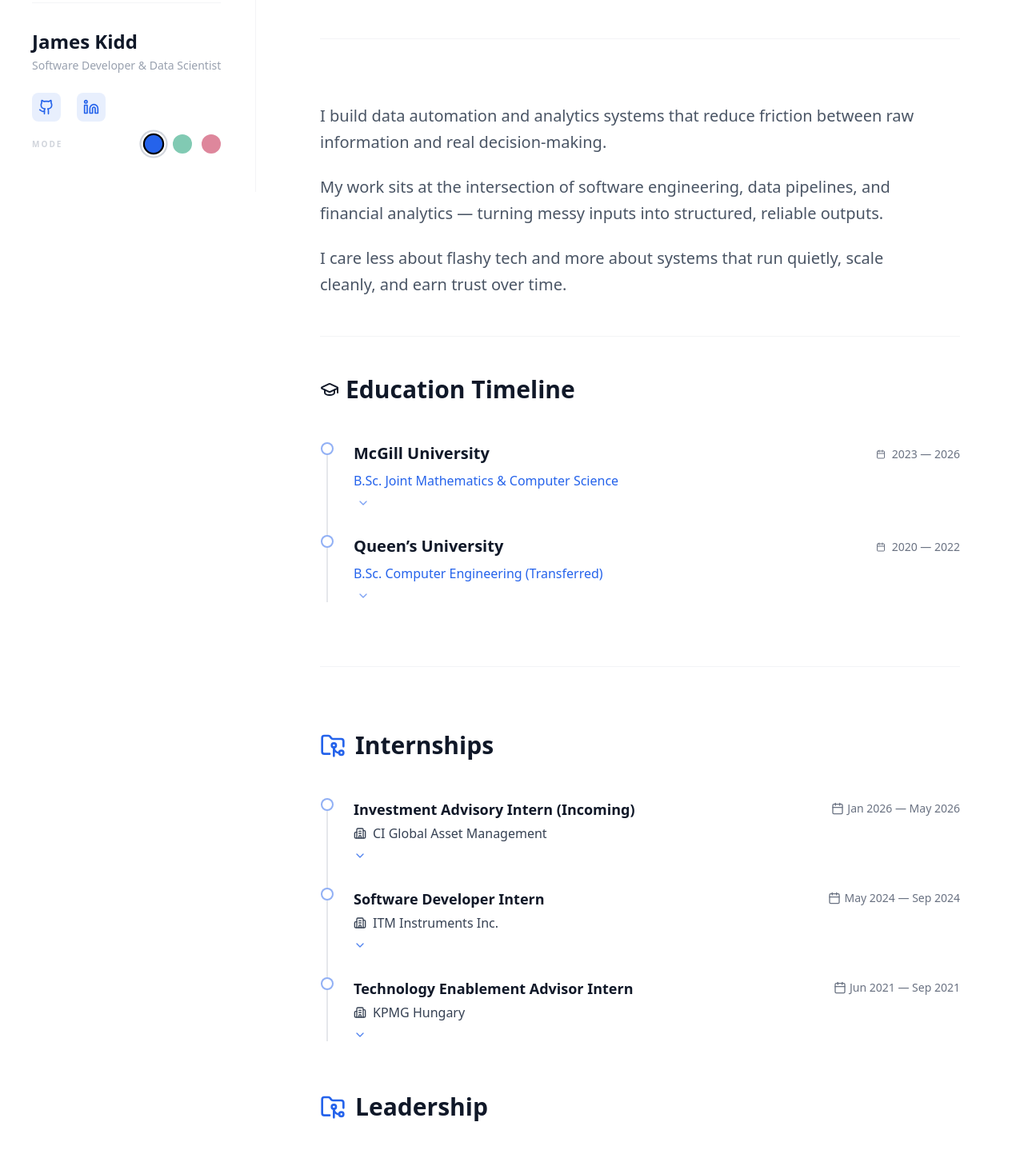
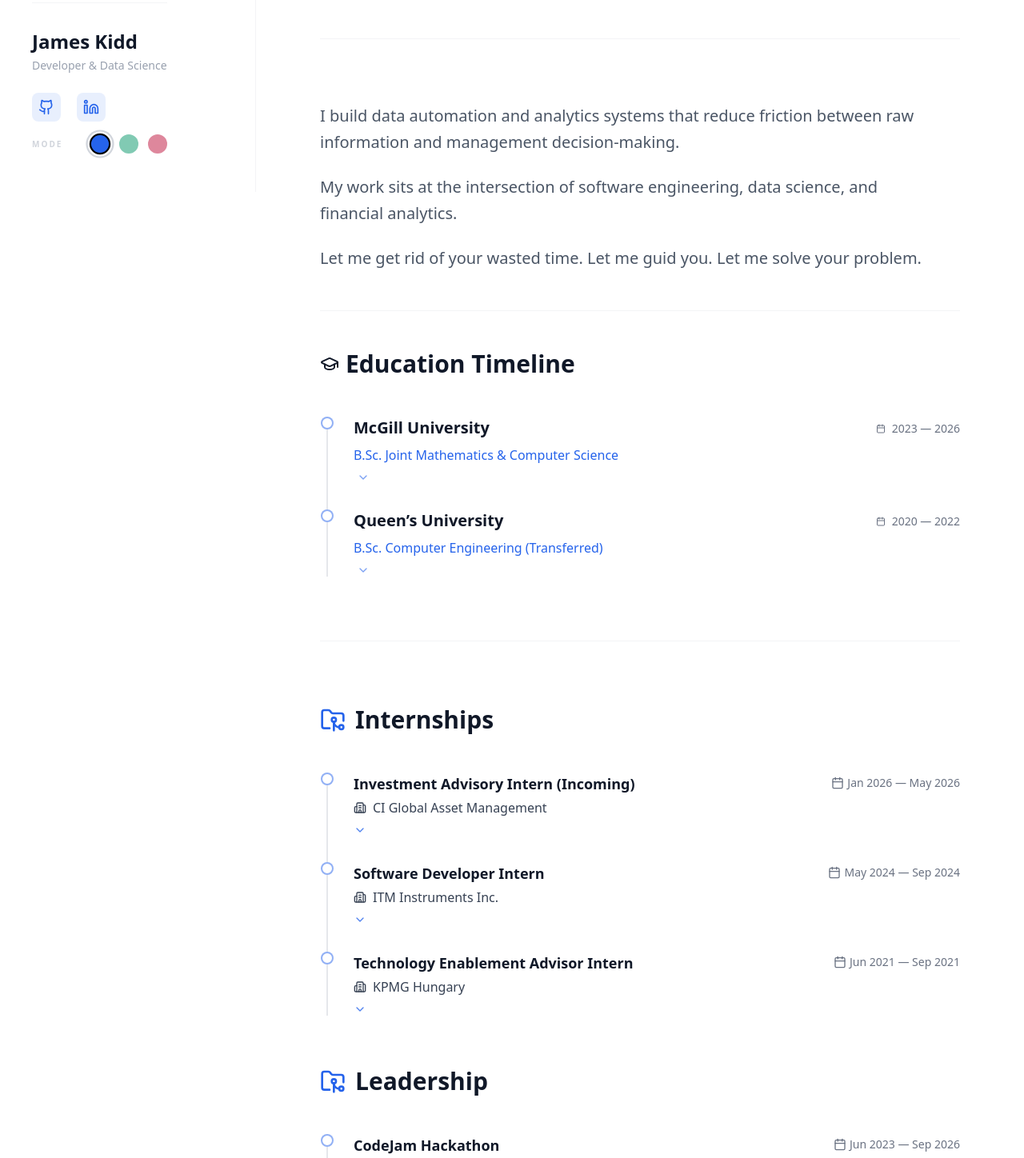
Before and after one commit to james-kidd/jameskidd.ca, a React (Vite) app: page / in a window 1280 px wide. Shown: the part 560-2008 px from the top of the page at 80% size. Built offline with nearby package versions, Linux system fonts and the light colour scheme.

Commit message:
"format dummy data"

```diff
--- a/src/data/index.js
+++ b/src/data/index.js
@@ -2,9 +2,10 @@
 
 export const heroData = {
   name: "James Kidd",
-  title: "Software Developer & Data Scientist",
+  title: "Developer & Data Science",
   tagline:
-    "I build data-driven systems, internal tooling, and scalable software with a focus on clarity and performance.",
+    "Welcome to my local space. If recrutier, download my resume or send me a message below. For contractual job, refer to site email."
+    ,
   resumeLink: "/assets/resume.pdf",
   socials: {
     github: "https://github.com/james-kidd/",
@@ -16,11 +17,10 @@ export const heroData = {
 export const aboutData = {
   banner: "/assets/about-banner.jpg", // You can remove this if you prefer a clean text look
 
-  // The "Selling Point" Intro
   intro: [
-    "I build data automation and analytics systems that reduce friction between raw information and real decision-making.",
-    "My work sits at the intersection of software engineering, data pipelines, and financial analytics — turning messy inputs into structured, reliable outputs.",
-    "I care less about flashy tech and more about systems that run quietly, scale cleanly, and earn trust over time."
+    "I build data automation and analytics systems that reduce friction between raw information and management decision-making.",
+    "My work sits at the intersection of software engineering, data science, and financial analytics.",
+    "Let me get rid of your wasted time. Let me guid you. Let me solve your problem. "
   ],
 
   education: {
@@ -90,8 +90,8 @@ export const experienceData = {
       title: "Investment Advisory Intern (Incoming)",
       company: "CI Global Asset Management",
       description:
-        "Incoming internship focused on investment advisory and portfolio analysis within a global asset management firm. Will be leveraging financial data tools to support strategic decision-making.",
-      skills: ["Financial Analysis", "Data Analysis", "Bloomberg", "Excel"],
+        "Incoming internship.",
+      skills: ["Financial Analysis", "Bloomberg", "Excel"],
       link: "https://www.cifinancial.com",
     },
     {
@@ -115,11 +115,11 @@ export const experienceData = {
   ],
   academic: [
     {
-      date: "2023",
-      title: "CodeJam Participant",
+      date: "Jun 2023 — Sep 2026",
+      title: "CodeJam Hackathon",
       school: "McGill University",
-      description: "Collaborated in a 48-hour hackathon to build a sports matchmaking platform using NLP and Python.",
-      skills: ["Python", "NLP", "Teamwork"],
+      description: "Logistics position.",
+      skills: [],
       link: "",
     }
   ],
@@ -128,7 +128,7 @@ export const experienceData = {
       date: "2023 — Present",
       title: "Full Stack Developer",
       company: "Freelance",
-      description: "Building custom web solutions for local businesses, focusing on SEO-optimized landing pages and inventory management systems.",
+      description: "Solutions for small size companies.",
       skills: ["React", "Shopify", "Node.js", "Tailwind CSS"],
       link: "",
     }
@@ -141,44 +141,31 @@ export const projectData = [
     description:
       "Built a data pipeline combining ETF and equity data from Yahoo Finance/iShares with Bloomberg fundamentals. Developed machine learning models to predict whether securities appear in an ETF’s top-K holdings to analyze portfolio manager behavior.",
     skills: ["Python", "Pandas", "Scikit-learn", "ML", "Financial Data"],
-    link: "https://github.com/james-kidd/etf-inference",
+    link: "https://github.com/james-kidd/",
   },
   {
     title: "SquashNoFriends",
     description:
       "A squash-partner matching platform built at McGill CodeJam. Used NLP techniques to parse player availability and a Python scheduling algorithm to generate weekly matches. Deployed with a Next.js frontend and MySQL backend.",
     skills: ["Python", "NLP", "Next.js", "MySQL", "Apache"],
-    link: "https://github.com/james-kidd/squash-no-friends",
+    link: "https://github.com/james-kidd/",
   },
-  {
-    title: "High-Frequency Order Book Sim",
-    description:
-      "Designed a low-latency limit order book simulation in C++. Implemented matching engine logic to handle bid/ask spread updates and trade execution, optimizing for memory safety and pointer management.",
-    skills: ["C++", "Systems Programming", "Algorithms", "Market Microstructure"],
-    link: "https://github.com/james-kidd/cpp-orderbook",
-  },
-  {
-    title: "Distributed Log Analyzer",
-    description:
-      "A distributed system tool written in Java and Python to parse and aggregate server logs across multiple nodes. Uses a master-worker architecture to parallelize log processing for anomaly detection.",
-    skills: ["Java", "Python", "Distributed Systems", "Networking"],
-    link: "https://github.com/james-kidd/log-analyzer",
-  }
+
 ];
 
 export const personalData = {
   description:
-    "Outside of code and data, I need to be moving. Whether it's backpacking through a national park, shooting film on my old Canon, or just finding the best espresso in Montreal, I value environments that reward curiosity.",
+    "Outside of code and data, Travelled a whole lotg.",
 
   // The "Fun Sub-Things"
   favorites: [
-    { label: "Current Read", value: "Thinking, Fast and Slow" },
+    { label: "Current Read", value: "outliers" },
     { label: "Camera", value: "Canon AE-1 Program" },
-    { label: "Go-to Coffee", value: "Cortado" },
-    { label: "Activity", value: "Backpacking & Hiking" },
+    { label: "Golf Handicap", value: "high" },
+    { label: "Activity", value: "Backpacking, Hiking" },
   ],
 
-  // Placeholder Images - Just replace the src with your actual local paths later
+  // Placeholder Images
   // e.g. src: "/assets/personal/hiking.jpg"
   gallery: [
     { src: "https://placehold.co/600x400/2a2a2a/FFF?text=Hiking+Trip", alt: "Hiking in the Laurentians" },
```
Also changed, not shown: 1 other file (tests, documents, lock files or other folders).
